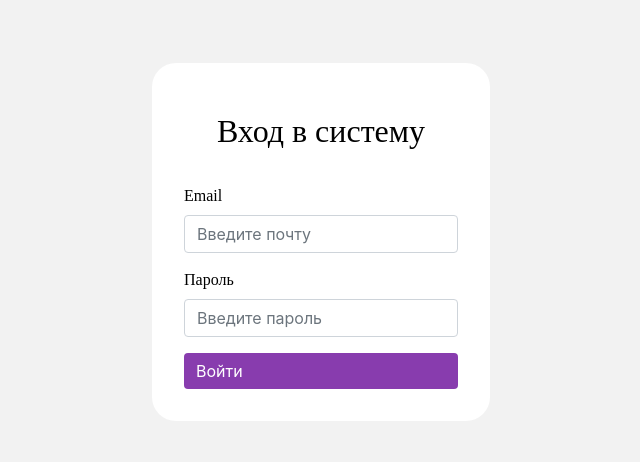
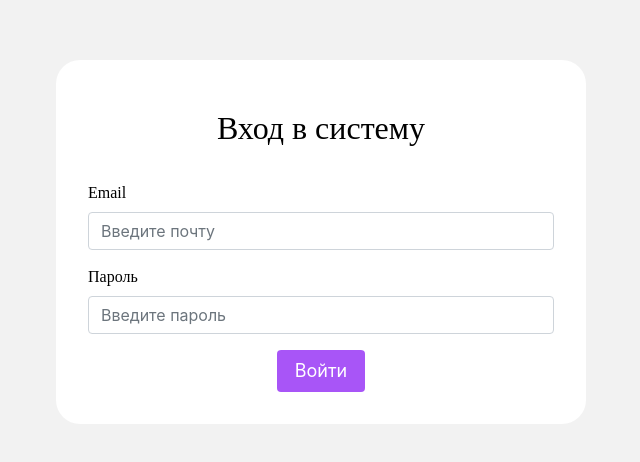
Before and after one commit to os-nsu/ostest-front, a React (Vite) app: page /login in a window 1280 px wide. Shown: the part 158-620 px from the top of the page, without its empty margins (319-959 px from the left). Built offline with nearby package versions, Linux system fonts and the light colour scheme.

Commit message:
12196 edit LoginForm.module.scss: set styles for button

```diff
--- a/src/components/forms/LoginForm/LoginForm.tsx
+++ b/src/components/forms/LoginForm/LoginForm.tsx
@@ -8,7 +8,7 @@ export default function LoginForm() {
       <span className={styles.title}>Вход в систему</span>
       <DefaultInput label="Email" placeholder="Введите почту" />
       <DefaultInput label="Пароль" placeholder="Введите пароль" />
-      <Button>Войти</Button>
+      <Button className={styles.button}>Войти</Button>
     </div>
   );
 }
--- a/src/styles/components/LoginForm.module.scss
+++ b/src/styles/components/LoginForm.module.scss
@@ -1,6 +1,7 @@
 
 .container {
   background-color: white;
+  width: 530px;
   border-radius: 24px;
   display: flex;
   flex-direction: column;
@@ -14,4 +15,13 @@
     padding: 16px;
     text-align: center;
   }
+
+  & .button {
+    background-color: #A855F7;
+    width: max-content;
+    margin: auto;
+
+    font-size: 18px;
+    padding: 10.5px 17.5px;
+  }
 }
```
